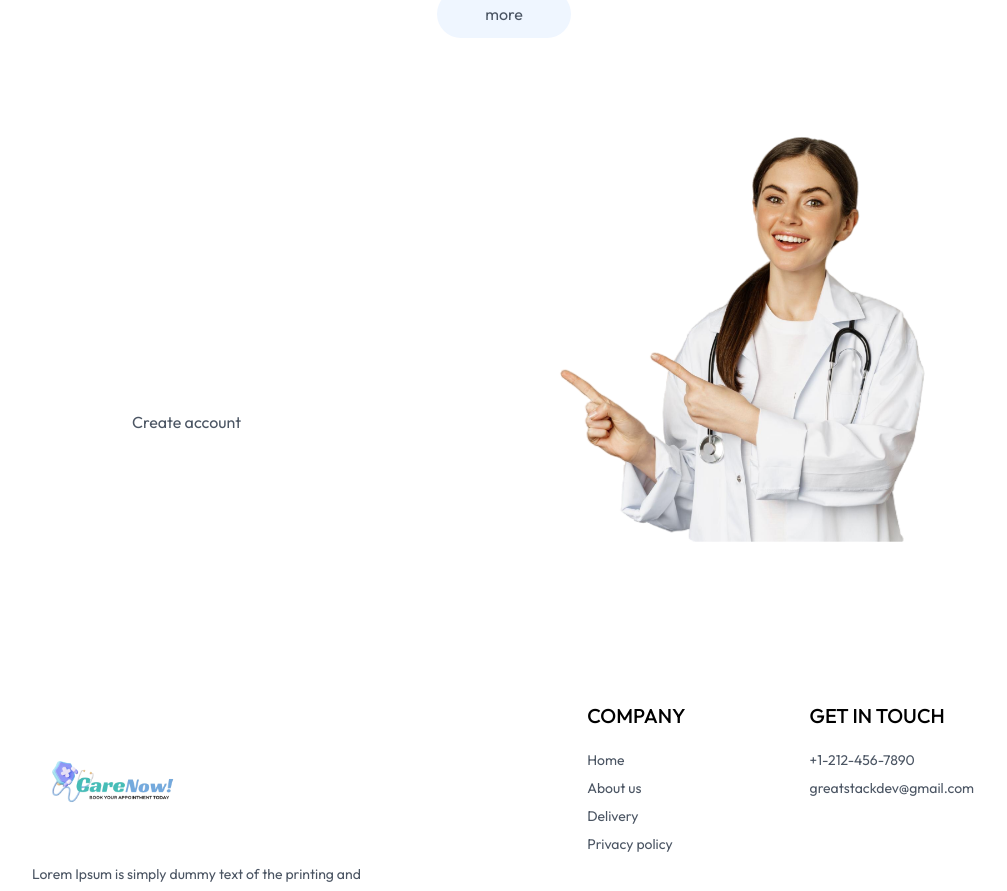
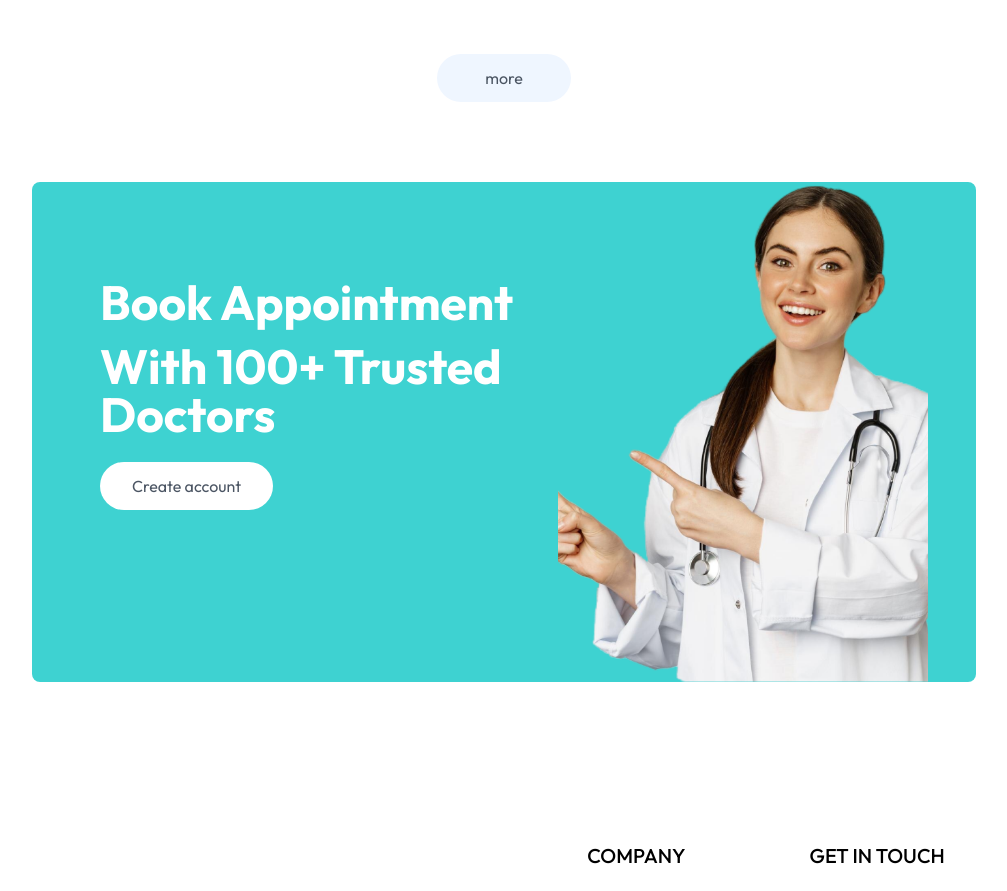
Before and after one commit to AkanshaSalwan/CareNow, a React (Vite) app in the folder frontend/: page / in a window 1280 px wide. Shown: the part 2356-3247 px from the top of the page, without its empty margins (136-1143 px from the left). Built offline with nearby package versions, Linux system fonts and the light colour scheme.

Commit message:
update banner section

```diff
--- a/frontend/src/assets/assets.js
+++ b/frontend/src/assets/assets.js
@@ -37,6 +37,7 @@ import Gynecologist from './Gynecologist.svg'
 import Neurologist from './Neurologist.svg'
 import Pediatricians from './Pediatricians.svg'
 import CareNow from './care_now.png';
+import gp from './gp.png'
 
 
 export const assets = {
--- a/frontend/src/components/Banner.jsx
+++ b/frontend/src/components/Banner.jsx
@@ -1,29 +1,38 @@
-import React from 'react'
-import { assets } from '../assets/assets'
-import { useNavigate } from 'react-router-dom'
+import React from 'react';
+import { assets } from '../assets/assets';
+import { useNavigate } from 'react-router-dom';
 
 const Banner = () => {
-
-    const navigate = useNavigate()
+    const navigate = useNavigate();
 
     return (
-        <div className='flex bg-success rounded-lg  px-6 sm:px-10 md:px-14 lg:px-12 my-20 md:mx-10'>
+        <div className='flex flex-col md:flex-row bg-success rounded-lg px-6 sm:px-10 md:px-14 lg:px-12 my-20 md:mx-10' style={{ backgroundColor: '#3ED2D1', height: '500px' }}>
 
             {/* ------- Left Side ------- */}
             <div className='flex-1 py-8 sm:py-10 md:py-16 lg:py-24 lg:pl-5'>
-                <div className='text-xl sm:text-2xl md:text-3xl lg:text-5xl font-semibold text-white'>
+                <div className='text-xl sm:text-2xl md:text-3xl lg:text-5xl font-bold text-white'>
                     <p>Book Appointment</p>
                     <p className='mt-4'>With 100+ Trusted Doctors</p>
                 </div>
-                <button onClick={() => { navigate('/login'); scrollTo(0, 0) }} className='bg-white text-sm sm:text-base text-gray-600 px-8 py-3 rounded-full mt-6 hover:scale-105 transition-all '>Create account</button>
+                <button
+                    onClick={() => { navigate('/login'); scrollTo(0, 0); }}
+                    className='bg-white text-sm sm:text-base text-gray-600 px-8 py-3 rounded-full mt-6 hover:scale-105 transition-all'
+                >
+                    Create account
+                </button>
             </div>
 
-            {/* ------- Right Side ------- */}
-            <div className='hidden md:block md:w-1/2 lg:w-[370px] relative'>
-                <img className='w-full absolute bottom-0 right-0 max-w-md' src={assets.appointment_img} alt="" />
+            {/* ------- Right Side (Desktop Only) ------- */}
+            <div className='hidden md:flex md:w-1/2 lg:w-[370px] relative'>
+                <img className='w-full h-full object-cover absolute bottom-0 right-0 max-w-md' src={assets.appointment_img} alt="Appointment" />
+            </div>
+
+            {/* ------- Right Side (Mobile) ------- */}
+            <div className='md:hidden flex justify-center items-end mt-4'>
+                <img className='w-3/4 h-auto max-w-md' src={assets.appointment_img} alt="Appointment" />
             </div>
         </div>
-    )
+    );
 }
 
-export default Banner
+export default Banner;
--- a/frontend/src/components/SpecialityMenu.jsx
+++ b/frontend/src/components/SpecialityMenu.jsx
@@ -10,7 +10,7 @@ const SpecialityMenu = () => {
             <div className='flex sm:justify-center gap-4 pt-5 w-full overflow-scroll '>
                 {specialityData.map((item, index) => (
                     <Link to={`/doctors/${item.speciality}`} onClick={() => scrollTo(0, 0)} className='flex flex-col items-center text-xs cursor-pointer flex-shrink-0 hover:translate-y-[-10px] transition-all duration-500' key={index}>
-                        <img className='w-16 sm:w-24 mb-2 ' src={item.image} alt="" />
+                        <img className='w-40 sm:w-30 mb-2 ' src={item.image} alt="" />
                         <p>{item.speciality}</p>
                     </Link>
                 ))}
```
Also changed, not shown: frontend/src/assets/gp.png, frontend/src/assets/gp3.svg (added).
